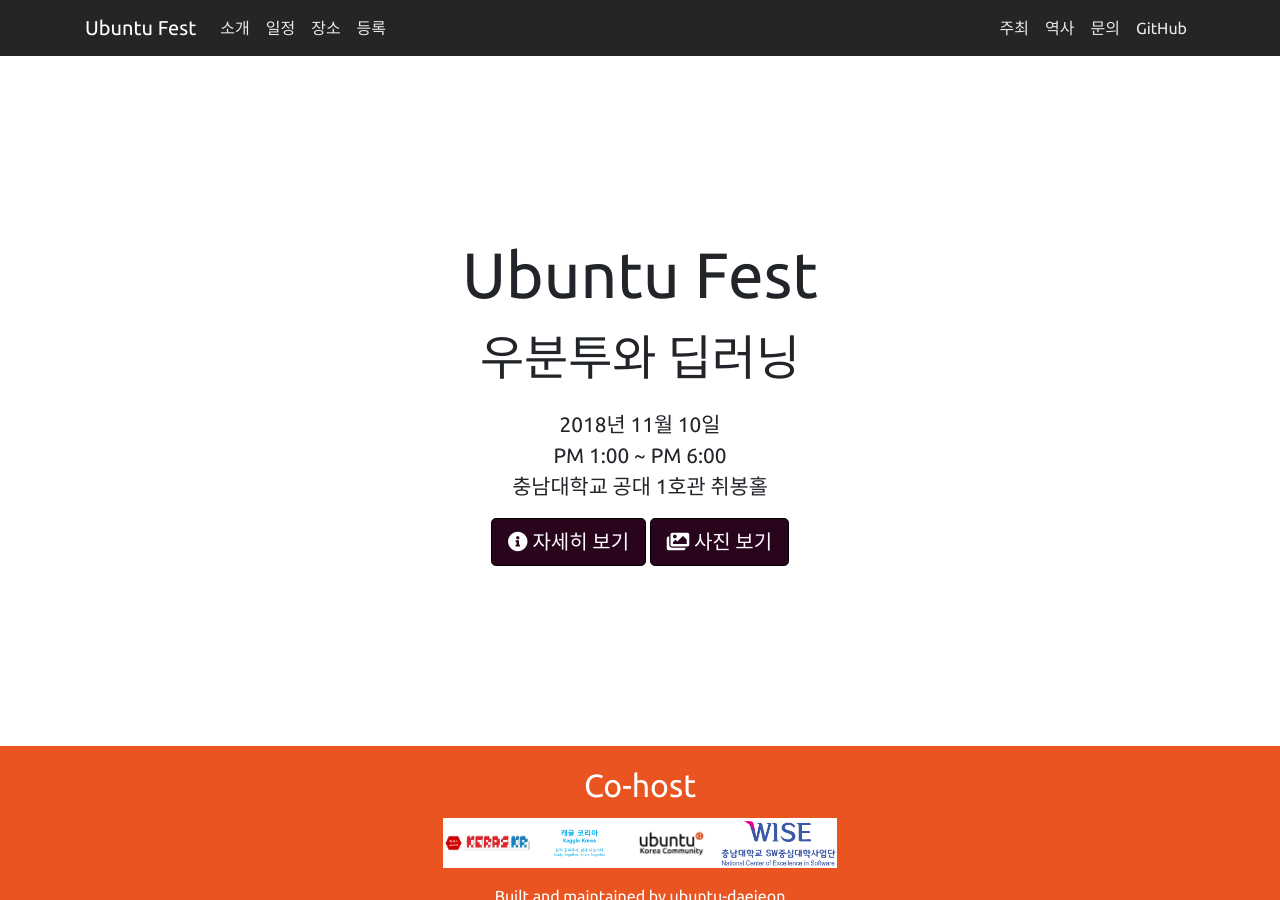
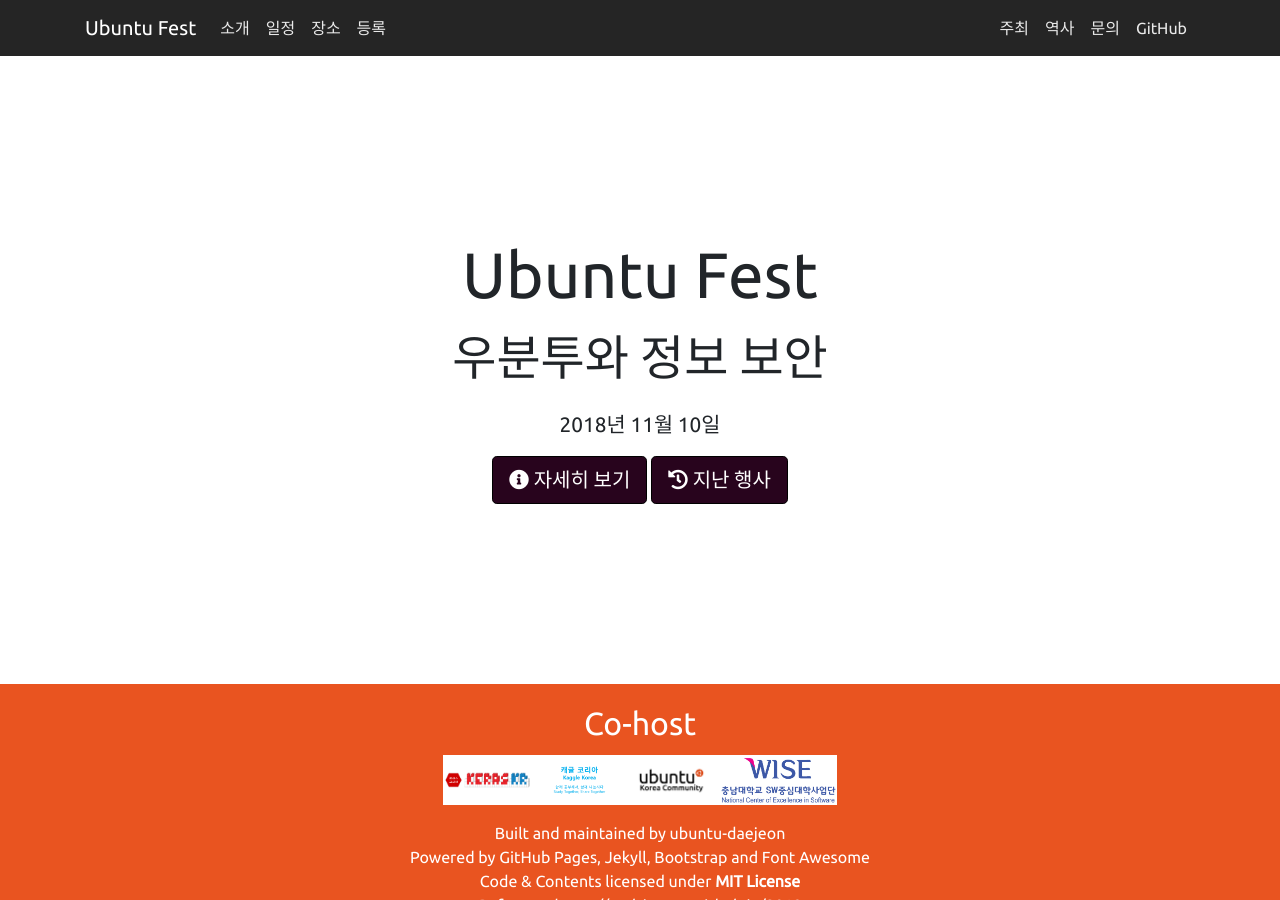
Before and after one commit to ubuntu-kr/ubuntu-fest, a Jekyll site: the page built from index.md, in a window 1280 px wide and 900 px high. Built offline with Jekyll 4.4.1, drawn with Linux system fonts in a browser that asks for light colours.

Commit message:
다음 우분투 페스트로 전환

```diff
--- a/_layouts/home.html
+++ b/_layouts/home.html
@@ -3,14 +3,16 @@ layout: frame
 ---
 <div class="main-header">
   <h1>Ubuntu Fest</h1>
-  <p>우분투와 딥러닝</p>
-  <p style="font-size: 1.3em;">{{site.period}}</br>{{site.period-time}}</br>{{site.location}}</p>
+  <p>우분투와 정보 보안</p>
+  <p style="font-size: 1.3em;">{{site.period}}
+  <!-- </br>{{site.period-time}}</br>{{site.location}} -->
+  </p>
   <a role="button" class="btn btn-primary btn-lg btn-primary"
   href="{{ site.baseurl }}/about/">
     <i class="fas fa-info-circle"></i> 자세히 보기</a>
 <a role="button" class="btn btn-primary btn-lg btn-primary"
-  href="https://photos.google.com/share/AF1QipNfoD6NeFL0aEEcF5lA0fuO6quXPkId7SaaHOZ8HBgUKtWCwmWn1shU9Cqs7dJf_A?key=TFRwMVdjSFdsSFppRmZNeEZoMDg2UXhBQlEyN0Z3">
-    <i class="fas fa-images"></i> 사진 보기</a>
+  href="{{ site.baseurl }}/history/">
+    <i class="fas fa-history"></i> 지난 행사</a>
 <!--  <a role="button" class="btn btn-primary btn-lg btn-primary"
   href="{{ site.registration-url }}">
     <i class="fas fa-ticket-alt"></i> 등록하기</a></br></br> -->
```
